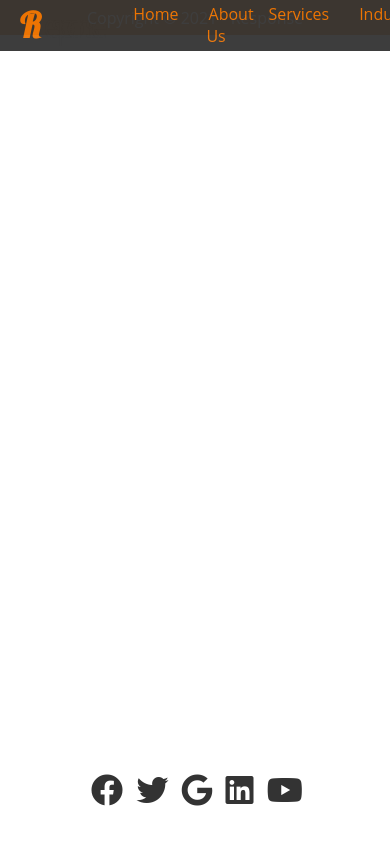
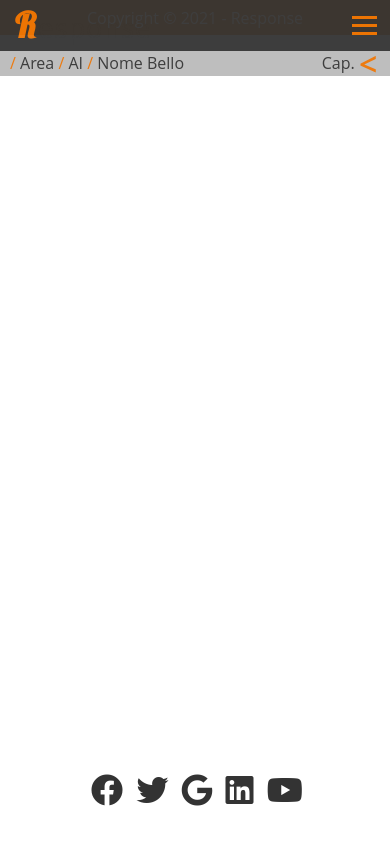
Before and after one commit to manzomanze/HypermediaApplicationsProject-Manzella-Messuti-Pelagatti-Pellizzer, a Nuxt app in the folder Response/: page / in a window 390 px wide. Built offline with nearby package versions, Linux system fonts and the light colour scheme.

Commit message:
Imported TopBar and LowBar from HTML Templates

```diff
--- a/Response/components/LowBar.vue
+++ b/Response/components/LowBar.vue
@@ -1,13 +1,179 @@
 <template>
-  <div class="LowBar">
-
+  <div ref="doc" class="lowBar">
+    <ul id="bread-crumbs">
+      <li>
+        <span class="text-theme-color">/</span>&nbsp;<a href="#">Area</a>&nbsp;
+      </li>
+      <li>
+        <span class="text-theme-color">/</span>&nbsp;<a href="#">AI</a>&nbsp;
+      </li>
+      <li>
+        <span class="text-theme-color">/</span>&nbsp;<a href="#">Nome Bello</a
+        >&nbsp;
+      </li>
+    </ul>
+    <ul id="chapters" ref="chapters" class="navbar-invisible">
+      <li>
+        <a href="#">Overview</a>
+      </li>
+      <li>
+        <a href="#">Services</a>
+      </li>
+      <li>
+        <a href="#">Team</a>
+      </li>
+      <li>
+        <a href="#">Case Studies</a>
+      </li>
+    </ul>
+    <div class="capBurger" @click="navSlide">
+      <p>Cap.&nbsp;</p>
+      <p id="arrow" ref="arrow" class="text-theme-color">&lt;</p>
+    </div>
   </div>
 </template>
 
 <script>
 export default {
   name: 'LowBar',
+  data() {
+    return {
+      arrow: Object,
+      capBurger: Object,
+      chapters: Object,
+      capLinks: Object,
+    }
+  },
+  mounted() {
+    this.arrow = this.$refs.arrow
+    this.capBurger = this.$refs.doc.querySelector('.capBurger')
+    this.chapters = this.$refs.chapters
+    this.capLinks = this.$refs.doc.querySelectorAll('#chapters > li')
+  },
+  methods: {
+    navSlide() {
+      // Show or Hide Navbar links
+      this.chapters.classList.toggle('navbar-invisible')
+      // Burger Animation
+      this.arrow.classList.toggle('down-arrow')
+
+      // Link fade animation
+      this.capLinks.forEach((link, index) => {
+        if (link.style.animation) {
+          setTimeout(() => {
+            link.style.animation = ''
+          }, 300)
+        } else {
+          link.style.animation = `navLinkFade 0.5s ease forwards ${
+            index / 7 + 0.5
+          }s`
+        }
+      })
+    },
+  },
 }
 </script>
 
-<style scoped></style>
+<style scoped>
+.lowBar {
+  opacity: 0.95;
+  padding: 0 10px;
+  background-color: #bbb;
+  position: fixed;
+  left: 0;
+  top: 6vh;
+  z-index: 9;
+  height: 3vh;
+  width: 100%;
+  display: flex;
+  justify-content: space-between;
+  align-items: center;
+}
+
+.lowBar * {
+  transition-duration: 300ms;
+}
+
+.lowBar ul {
+  display: flex;
+  flex-direction: row;
+}
+
+#chapters li {
+  padding: 0 10px;
+}
+
+.lowBar a {
+  color: #333;
+}
+
+.lowBar a:hover {
+  letter-spacing: 1px;
+  padding: 0px 1px;
+  color: #fff;
+}
+
+.lowBar .capBurger {
+  position: absolute;
+  right: 0px;
+  display: none;
+  width: 80px;
+}
+
+#arrow {
+  font-weight: 600;
+  font-size: 2rem;
+  color: #ec7404;
+  letter-spacing: 1px;
+}
+
+@media (max-width: 750px) {
+  #chapters {
+    position: absolute;
+    top: 3vh;
+    left: 0px;
+    font-size: 3rem;
+    height: 91vh;
+    width: 100%;
+    display: flex;
+    flex-direction: column;
+    align-items: center;
+    justify-content: flex-start;
+    background-color: #ccc;
+    transition: 500ms;
+  }
+
+  #chapters li {
+    opacity: 0;
+    padding: 20px;
+  }
+
+  .lowBar .capBurger {
+    display: flex;
+    justify-content: center;
+    align-items: center;
+  }
+
+  .navbar-invisible {
+    transform: translateX(100%);
+  }
+
+  .down-arrow {
+    transform: rotate(-90deg);
+  }
+}
+</style>
+
+<style>
+/* Animations */
+@keyframes navLinkFade {
+  from {
+    opacity: 0;
+    transform: translateX(50px);
+  }
+  to {
+    opacity: 1;
+    transform: translateX(0px);
+  }
+}
+</style>
--- a/Response/components/TopBar.vue
+++ b/Response/components/TopBar.vue
@@ -1,32 +1,88 @@
 <template>
-  <div id="top-bar">
-    <div id="logo">
+  <div id="navbar" ref="doc" class="navbar">
+    <div class="logo">
       <h1>
         <a href=""><span class="text-primary">R</span>esponse</a>
       </h1>
     </div>
-
-    <nav id="nav-bar">
-      <ul id="nav-links">
+    <nav>
+      <ul class="nav-links">
         <li>
-          <a href="#">Home</a>
+          <div class="subsection">
+            <a href="#">About Us</a>
+          </div>
         </li>
         <li>
-          <a href="#">About Us</a>
+          <div class="subsection">
+            <p>Services</p>
+          </div>
+          <ul class="submenu">
+            <li>
+              <a href="#">All Services</a>
             </li>
             <li>
-          <a href="#">Services</a>
+              <a href="#">AI</a>
             </li>
             <li>
-          <a href="#">Industries</a>
+              <a href="#">Cyber Security</a>
             </li>
             <li>
-          <a href="#">Team</a>
+              <a href="#">Digital Services</a>
             </li>
             <li>
-          <a href="#">Contact Us</a>
+              <a href="#">Cloud Services</a>
             </li>
           </ul>
+        </li>
+        <li>
+          <div class="subsection">
+            <p>Industries</p>
+          </div>
+          <ul class="submenu">
+            <li>
+              <a href="#">All Industries</a>
+            </li>
+            <li>
+              <a href="#">IND 1</a>
+            </li>
+            <li>
+              <a href="#">IND 2</a>
+            </li>
+            <li>
+              <a href="#">IND 3</a>
+            </li>
+          </ul>
+        </li>
+        <li>
+          <div class="subsection">
+            <p>Team</p>
+          </div>
+          <ul class="submenu">
+            <li>
+              <a href="#">All Team</a>
+            </li>
+            <li>
+              <a href="#">AI</a>
+            </li>
+            <li>
+              <a href="#">Cyber Security</a>
+            </li>
+            <li>
+              <a href="#">Digital Services</a>
+            </li>
+            <li>
+              <a href="#">Cloud Services</a>
+            </li>
+          </ul>
+        </li>
+      </ul>
+      <div class="burger-container">
+        <div class="burger" @click="navSlide">
+          <div class="line1"></div>
+          <div class="line2"></div>
+          <div class="line3"></div>
+        </div>
+      </div>
     </nav>
   </div>
 </template>
@@ -34,19 +90,53 @@
 <script>
 export default {
   name: 'TopBar',
+  data() {
+    return {
+      burger: Object,
+      nav: Object,
+      navLinks: Object,
+    }
+  },
+  mounted() {
+    this.burger = this.$refs.doc.querySelector('.burger')
+    this.nav = this.$refs.doc.querySelector('.nav-links')
+    this.navLinks = this.$refs.doc.querySelectorAll('.nav-links > li')
+  },
+  methods: {
+    navSlide() {
+      // Show or Hide Navbar links
+      this.nav.classList.toggle('navbar-visible')
+      // Burger Animation
+      this.burger.classList.toggle('switch')
+
+      // Link fade animation
+      this.navLinks.forEach((link, index) => {
+        if (link.style.animation) {
+          setTimeout(() => {
+            link.style.animation = ''
+          }, 300)
+        } else {
+          // link.style.opacity = 1
+          link.style.animation = `navLinkFade 0.5s ease forwards ${
+            index / 7 + 0.5
+          }s`
+        }
+      })
+    },
+  },
 }
 </script>
 
 <style scoped>
-/*Top Bar*/
-#top-bar {
+/* Navbar */
+.navbar {
   opacity: 0.95;
   position: fixed;
   top: 0;
   width: 100%;
   display: flex;
   flex-direction: row;
-  align-items: center;
+  align-items: flex-start;
   text-align: center;
   justify-content: space-between;
   height: 6vh;
@@ -55,49 +145,254 @@ export default {
   z-index: 11;
 }
 
-#top-bar * {
-  transition-duration: 300ms;
+.navbar * {
+  transition: 200ms;
 }
 
-/*Naigation Links*/
-#nav-links {
+/* Logo */
+.navbar .logo a {
+  color: #333;
+}
+
+.navbar .logo a:hover {
+  color: #fff;
+}
+
+.navbar .logo {
+  height: 6vh;
+  display: flex;
+  justify-content: center;
+  align-items: center;
+}
+
+.navbar .logo > * {
+  display: block;
+}
+
+.navbar .logo h1 {
+  font-size: 1.7rem;
+  letter-spacing: -10px;
+  margin: 0px 15px;
+  font-weight: 500;
+}
+
+.navbar .logo:hover h1 {
+  letter-spacing: 1px;
+}
+
+.navbar .logo h1 .text-primary {
+  font-family: 'Lobster', cursive;
+}
+
+/* Nav Link */
+.nav-links {
   display: flex;
 }
 
-#nav-links li a {
+.nav-links > li {
+  display: flex;
+  flex-direction: column;
+  justify-content: flex-start;
+  align-items: center;
+}
+
+.nav-links > li a,
+.nav-links > li p {
+  display: block;
   color: #ec7404;
   padding: 1px 10px;
   margin: 0 5px;
 }
 
-#nav-links li a:hover {
-  letter-spacing: 1px;
-  padding: 5px 10px;
-  color: #fff;
-  border-bottom: #fff 2px solid;
+.nav-links .subsection {
+  height: 6vh;
+  display: flex;
+  align-items: center;
+  justify-content: center;
 }
 
-#nav-links a.current {
+.nav-links li a:hover {
+  color: #fff;
+  /* border-bottom: #fff 2px solid; */
+}
+
+/* Submenu */
+.nav-links li .submenu {
+  visibility: hidden;
+  opacity: 0;
+  display: flex;
+  flex-direction: column;
+  align-items: center;
+  justify-content: center;
+  width: auto;
+  background-color: #333;
+}
+
+.nav-links li .submenu li {
+  display: flex;
+  justify-content: center;
+  align-items: center;
+  color: #333;
+  height: 0;
+}
+
+.nav-links li:hover .submenu {
+  visibility: visible;
+  opacity: 1;
+}
+
+.nav-links li:hover .submenu li {
+  width: 100%;
+  height: 4vh;
+  border-bottom: 1px #ec7404 solid;
+}
+
+.nav-links li:hover p {
+  color: #ddd;
+}
+
+.nav-links li .submenu a {
+  color: #ec7404;
+}
+
+.nav-links li .submenu a:hover {
+  color: #ddd;
+}
+
+/* Burger Button */
+.burger {
+  display: none;
+}
+
+.burger-container {
+  width: 6vh;
+  height: 6vh;
+  display: none;
+  align-items: center;
+  justify-content: center;
+}
+
+.burger > div {
+  width: 25px;
+  height: 3px;
+  background-color: #ec7404;
+  margin: 5px;
+}
+
+.nav-links a.current {
   color: #fff;
 }
 
-/*Logo*/
-#logo a {
-  color: #333;
+/* Mobile */
+@media (max-width: 750px) {
+  /* Navbar */
+  .nav-links {
+    position: absolute;
+    top: 6vh;
+    left: 0px;
+    font-size: 3rem;
+    height: 94vh;
+    width: 100%;
+    display: flex;
+    justify-content: flex-start;
+    flex-direction: column;
+    background-color: #333;
+    transform: translateX(100%);
+    transition: 200ms;
   }
 
-#logo a:hover {
-  letter-spacing: 1px;
-  color: #fff;
+  .nav-links > li {
+    opacity: 0;
+    padding: 6%;
   }
 
-#logo h1 {
-  letter-spacing: -10px;
-  margin: 20px;
-  font-weight: 500;
+  .navbar-visible {
+    transform: translateX(0);
   }
 
-#logo span {
-  font-family: 'Lobster', cursive;
+  .burger {
+    display: block;
+    cursor: pointer;
+    margin: auto;
+  }
+
+  .burger-container {
+    display: flex;
+  }
+
+  /* Submenu */
+  .nav-links > li > .submenu {
+    display: none;
+    visibility: hidden;
+    opacity: 0;
+    flex-direction: column;
+    align-items: center;
+    justify-content: center;
+    width: auto;
+    background-color: #333;
+    transform: translateX(100px);
+  }
+
+  .nav-links > li:hover > .submenu {
+    visibility: visible;
+    display: flex;
+    margin: 20px;
+    opacity: 1;
+    transform: translateX(0px);
+  }
+
+  .nav-links > li > .submenu > li {
+    opacity: 0;
+    display: flex;
+    justify-content: center;
+    align-items: center;
+    color: #333;
+    height: 0;
+  }
+
+  .nav-links > li:hover > .submenu > li {
+    transition: all 100ms;
+    opacity: 1;
+    height: 6vh;
+    font-size: 2rem;
+    width: 100%;
+    border-bottom: 1px #ec7404 solid;
+  }
+
+  .nav-links > li:hover > p {
+    color: #ddd;
+  }
+
+  .nav-links > li > .submenu > a {
+    color: #ec7404;
+  }
+
+  .nav-links li .submenu a:hover {
+    color: #ddd;
+  }
+}
+/* Burger Animation */
+.switch .line1 {
+  transform: rotate(-45deg) translate(-5px, 6px);
+}
+.switch .line2 {
+  opacity: 0;
+}
+.switch .line3 {
+  transform: rotate(45deg) translate(-5px, -6px);
 }
 </style>
+
+<style>
+/* Animations */
+@keyframes navLinkFade {
+  from {
+    opacity: 0;
+    transform: translateX(50px);
+  }
+  to {
+    opacity: 1;
+    transform: translateX(0px);
+  }
+}
+</style>
```
Also changed, not shown: 1 other file (tests, documents, lock files or other folders). Lines whose indentation alone changed are shown as unchanged.
